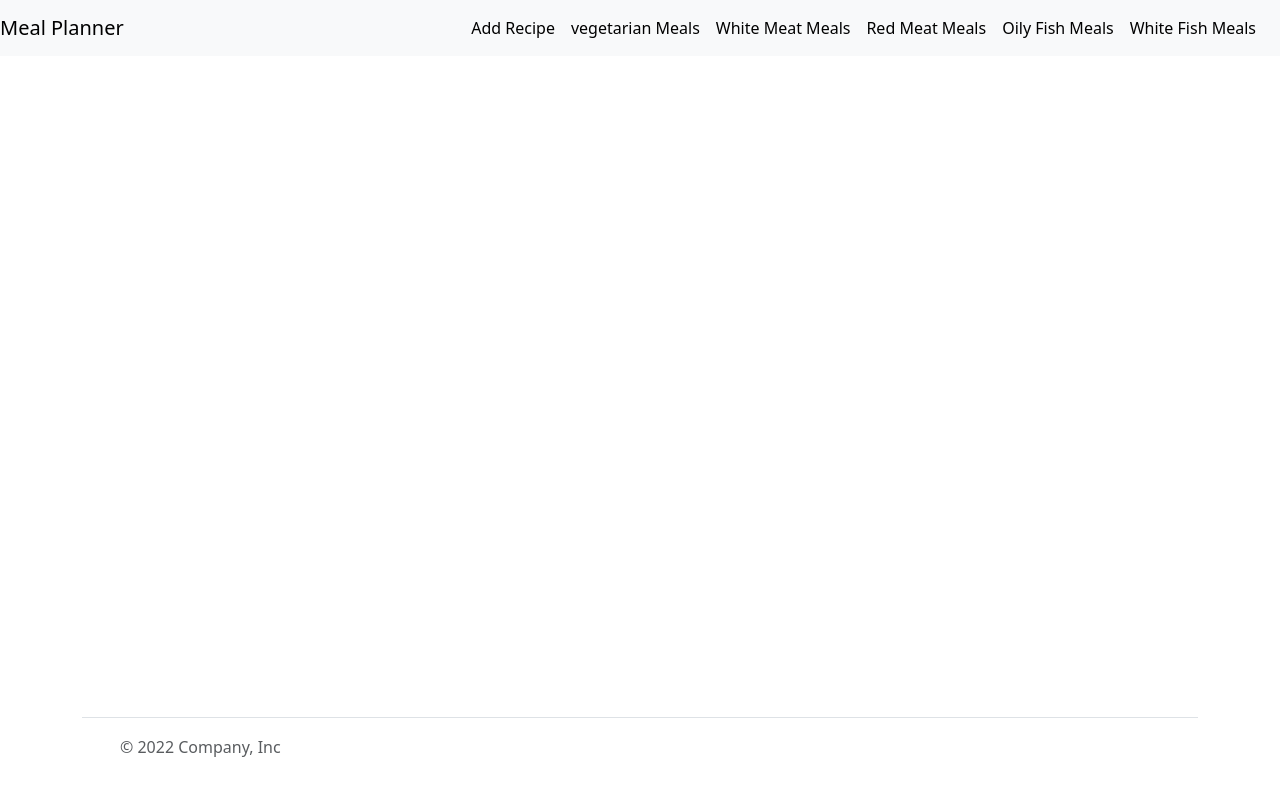
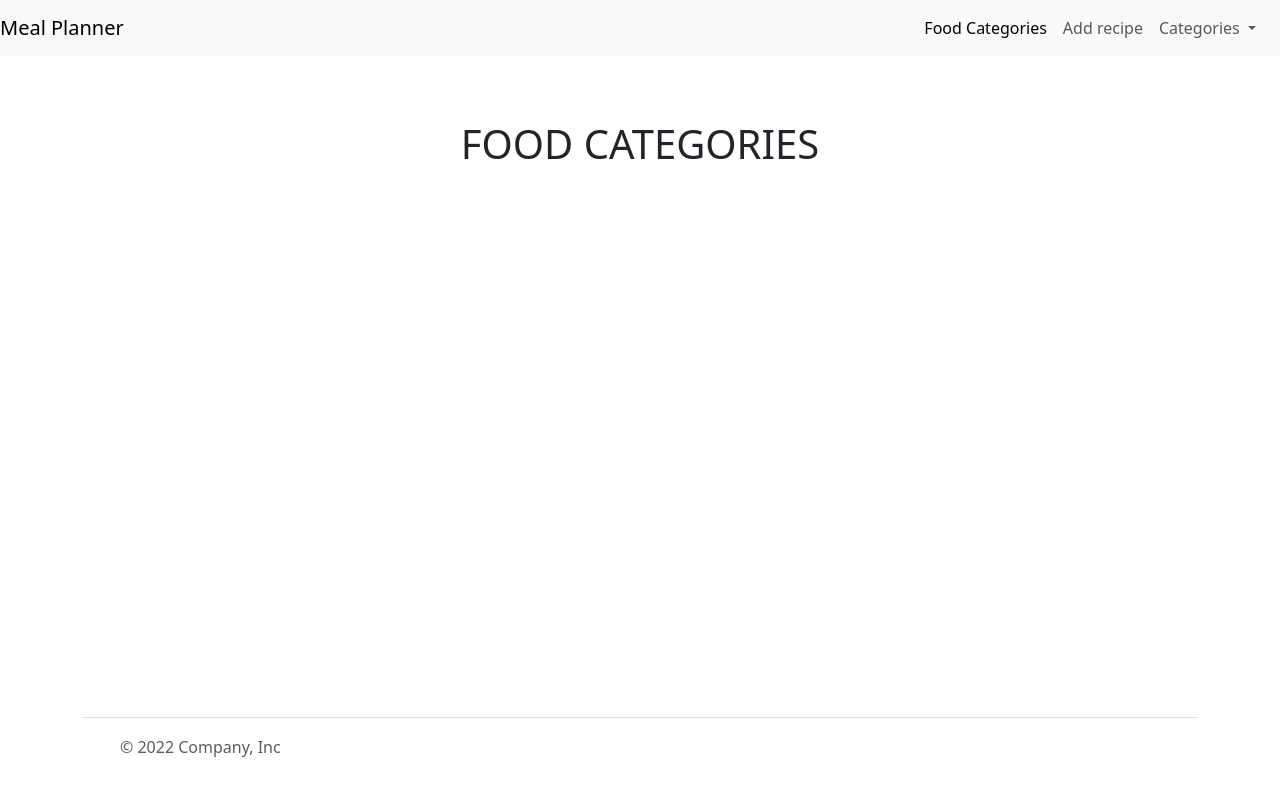
Before and after one commit to nddpj00/mealplanner.2, a Flask app: page / in a window 1280 px wide. Run offline with Flask 2, Linux system fonts and the light colour scheme.

Commit message:
adds styling to bring h1 into view and centre. adds dropdown on nav for food categories

```diff
--- a/mealplanner/static/css/style.css
+++ b/mealplanner/static/css/style.css
@@ -0,0 +1,10 @@
+body {
+    display: flex;
+    min-height: 100vh;
+    flex-direction: column;
+}
+
+.main-header {
+    margin-top: 15vh;
+    text-align: center;
+}
--- a/mealplanner/templates/base.html
+++ b/mealplanner/templates/base.html
@@ -1,17 +1,19 @@
 <!DOCTYPE html>
 <html lang="en">
+
 <head>
     <meta charset="UTF-8">
     <meta http-equiv="X-UA-Compatible" content="IE=edge">
     <meta name="viewport" content="width=device-width, initial-scale=1.0">
     <link rel="stylesheet" href="https://cdnjs.cloudflare.com/ajax/libs/font-awesome/6.2.1/css/all.min.css"
-    integrity="sha512-MV7K8+y+gLIBoVD59lQIYicR65iaqukzvf/nwasF0nqhPay5w/9lJmVM2hMDcnK1OnMGCdVK+iQrJ7lzPJQd1w=="
-    crossorigin="anonymous" referrerpolicy="no-referrer" />
+        integrity="sha512-MV7K8+y+gLIBoVD59lQIYicR65iaqukzvf/nwasF0nqhPay5w/9lJmVM2hMDcnK1OnMGCdVK+iQrJ7lzPJQd1w=="
+        crossorigin="anonymous" referrerpolicy="no-referrer" />
     <link href="https://cdn.jsdelivr.net/npm/bootstrap@5.3.0-alpha1/dist/css/bootstrap.min.css" rel="stylesheet"
-    integrity="sha384-GLhlTQ8iRABdZLl6O3oVMWSktQOp6b7In1Zl3/Jr59b6EGGoI1aFkw7cmDA6j6gD" crossorigin="anonymous">
+        integrity="sha384-GLhlTQ8iRABdZLl6O3oVMWSktQOp6b7In1Zl3/Jr59b6EGGoI1aFkw7cmDA6j6gD" crossorigin="anonymous">
     <link rel="stylesheet" href="{{ url_for('static', filename='css/style.css') }}" type="text/css">
     <title>Meal Planner</title>
 </head>
+
 <body>
 
     <header>
@@ -31,22 +33,26 @@
                 <div class="offcanvas-body">
                     <ul class="navbar-nav justify-content-end flex-grow-1 pe-3">
                         <li class="nav-item">
-                            <a class="nav-link active" aria-current="page" href="{{  url_for('home') }}">Add Recipe</a>
+                            <a class="nav-link active" aria-current="page" href="{{  url_for('home') }}">Food
+                                Categories</a>
                         </li>
                         <li class="nav-item">
-                            <a class="nav-link active" aria-current="page" href="">vegetarian Meals </a>
+                            <a class=nav-link aria-current="page" href="">Add recipe</a>
                         </li>
-                        <li class="nav-item">
-                            <a class="nav-link active" aria-current="page" href="">White Meat Meals</a>
+
+                        <li class="nav-item dropdown">
+                            <a class="nav-link dropdown-toggle" href="#" role="button" data-bs-toggle="dropdown"
+                                aria-expanded="false">
+                                Categories
+                            </a>
+                            <ul class="dropdown-menu">
+                                <li><a class="dropdown-item" href="#">vegetarian Meals </a></li>
+                                <li><a class="dropdown-item" href="#">White Meat Meals</a></li>
+                                <li><a class="dropdown-item" href="#">Red Meat Meals</a></li>
+                                <li><a class="dropdown-item" href="#">Oily Fish Meals</a></li>
+                                <li><a class="dropdown-item" href="#">White Fish Meals</a></li>
+                            </ul>
                         </li>
-                        <li class="nav-item">
-                            <a class="nav-link active" aria-current="page" href="">Red Meat Meals</a>
-                        </li>
-                        <li class="nav-item">
-                            <a class="nav-link active" aria-current="page" href="">Oily Fish Meals</a>
-                        </li>
-                        <li class="nav-item">
-                            <a class="nav-link active" aria-current="page" href="">White Fish Meals</a>
                         </li>
                     </ul>
                 </div>
@@ -54,8 +60,7 @@
             </div>
         </nav>
     </header>
-
-    <main class="container-md">
+    <main>
         {% block content %}
         {% endblock %}
     </main>
@@ -85,7 +90,9 @@
     </div>
 
     <script src="https://cdn.jsdelivr.net/npm/bootstrap@5.3.0-alpha1/dist/js/bootstrap.bundle.min.js"
-    integrity="sha384-w76AqPfDkMBDXo30jS1Sgez6pr3x5MlQ1ZAGC+nuZB+EYdgRZgiwxhTBTkF7CXvN" crossorigin="anonymous"></script>
+        integrity="sha384-w76AqPfDkMBDXo30jS1Sgez6pr3x5MlQ1ZAGC+nuZB+EYdgRZgiwxhTBTkF7CXvN" crossorigin="anonymous">
+    </script>
     <script src="{{ url_for('static', filename='js/script.js') }}"></script>
 </body>
+
 </html>
--- a/mealplanner/templates/categories.html
+++ b/mealplanner/templates/categories.html
@@ -1,9 +1,8 @@
 {% extends "base.html" %}
 {% block content %}
 
-
-
-
+<div class="container-md main-header">
 <h1 class="center-align">FOOD CATEGORIES</h1>
+</div>
 
 {% endblock %}
```
